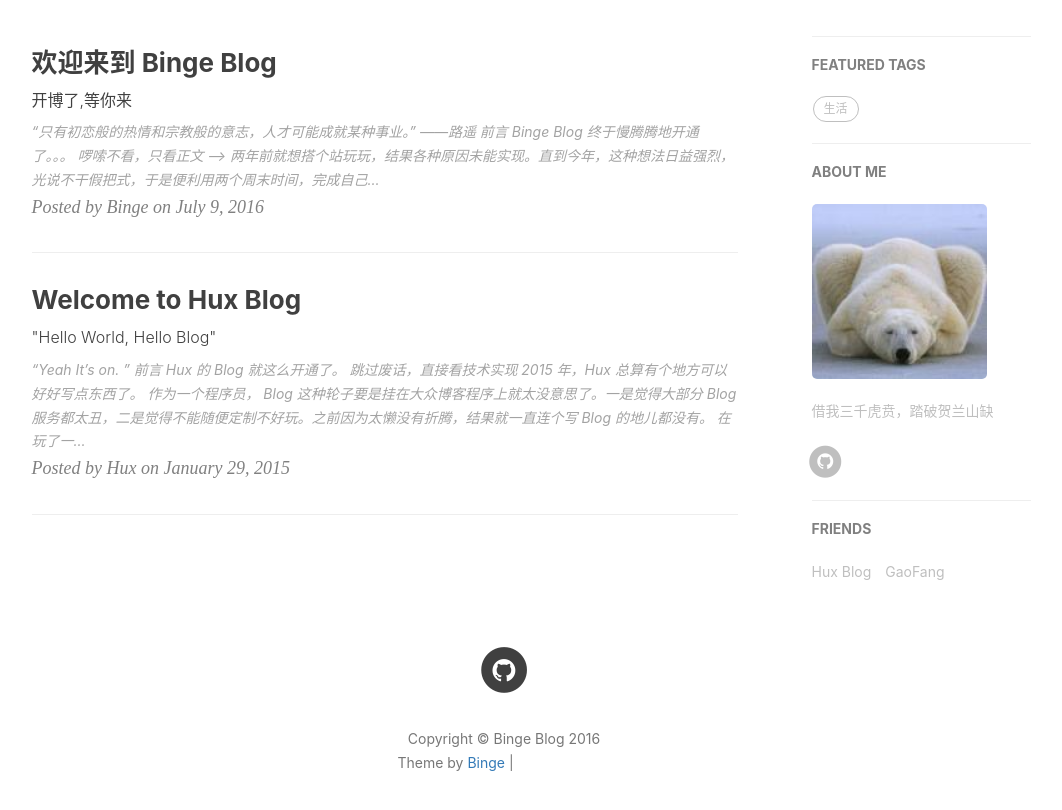
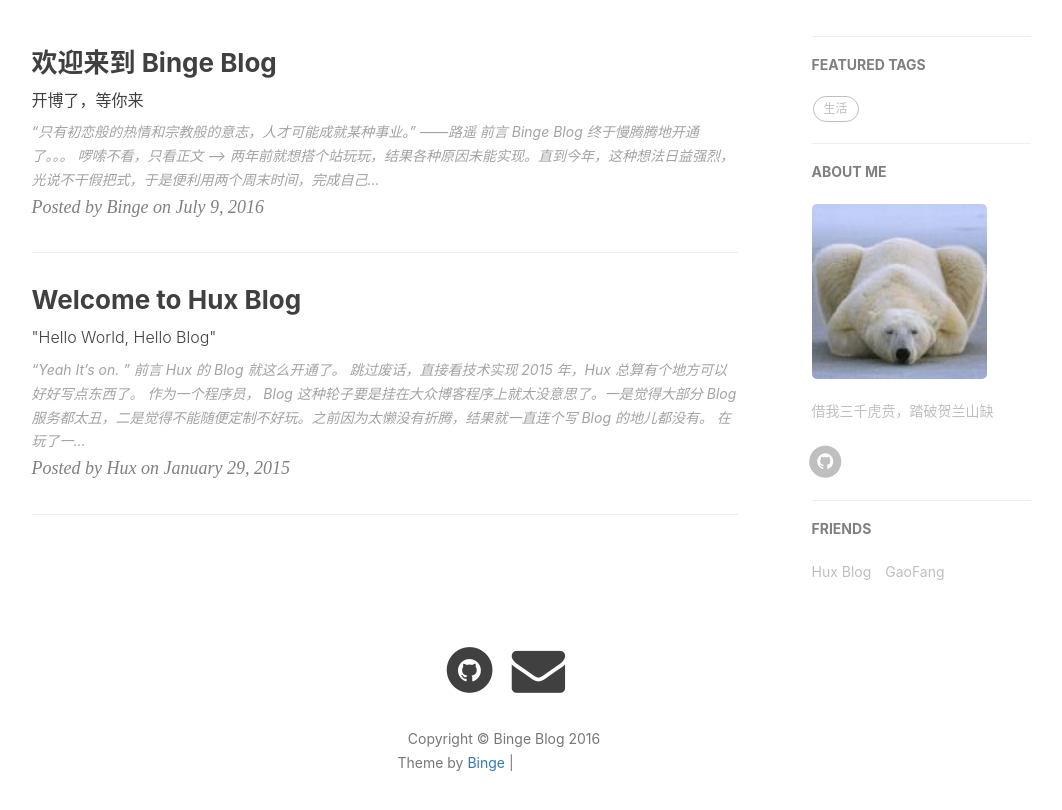
Before and after one commit to bingerambo/bingerambo_Jekyll_deploy, a Jekyll site: the page built from index.html, in a window 1280 px wide, cut to the strip 422-1289 px from the top of the page. Shown: the top 810 px of the strip, without its empty margins (136-1198 px from the left). Built offline with Jekyll 4.4.1, drawn with Linux system fonts in a browser that asks for light colours; nearby versions of some CDN libraries; the list of posts is cut into pages by our own code; comment, search, counter and statistics services are not loaded; grey boxes are pictures that could not be loaded.

Commit message:
footer email

```diff
--- a/_includes/footer.html
+++ b/_includes/footer.html
@@ -68,6 +68,16 @@
                         </a>
                     </li>
                     {% endif %}
+                    {% if site.email %}
+                    <li>
+                        <a target="_blank" href="mailto:{{ site.email }}">
+                            <span class="fa-stack fa-lg">
+                                <i class="fa fa-envelope fa-2x"></i>
+                            </span>
+                        </a>
+                    </li>
+                    {% endif %}
+
                 </ul>
                 <p class="copyright text-muted">
                     Copyright &copy; {{ site.title }} {{ site.time | date: '%Y' }}
```
Also changed, not shown: _posts/2016-07-09-hello-binge-blog.md (+1 -1 lines).
